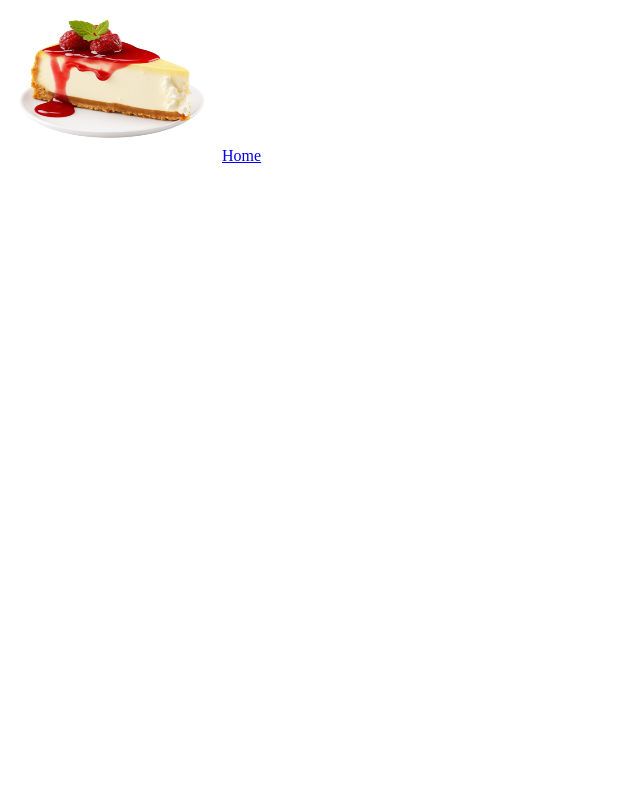
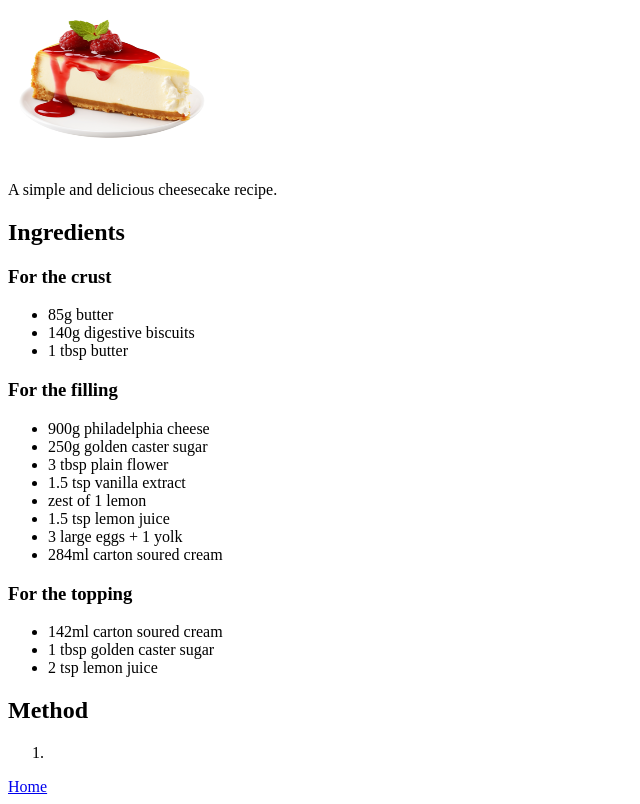
Before and after one commit to Leighton-W/odin-recipes, a plain HTML site: page recipes/cheesecake.html in a window 1280 px wide. Shown: the part 79-883 px from the top of the page, without its empty margins (0-640 px from the left). Before the commit the page ends 800 px from the top, so only its background shows below. Drawn offline with Linux system fonts and the light colour scheme.

Commit message:
Added ingredients
Added the ingredients for the cheesecake to the cheesecake recipe page.

```diff
--- a/recipes/cheesecake.html
+++ b/recipes/cheesecake.html
@@ -8,7 +8,38 @@
     <body>
         <h1>Cheesecake</h1>
         <img src="../images/cheescake.png" alt="" height="160" width="210">
+        <p>A simple and delicious cheesecake recipe.</p>
+        <h2>Ingredients</h2>
+        <h3>For the crust</h3>
+        <ul>
+            <li>85g butter</li>
+            <li>140g digestive biscuits</li>
+            <li>1 tbsp butter</li>
+        </ul>
 
+        <h3>For the filling</h3>
+        <ul>
+            <li>900g philadelphia cheese </li>
+            <li>250g golden caster sugar</li>
+            <li>3 tbsp plain flower</li>
+            <li>1.5 tsp vanilla extract</li>
+            <li>zest of 1 lemon</li>
+            <li>1.5 tsp lemon juice</li>
+            <li>3 large eggs + 1 yolk</li>
+            <li>284ml carton soured cream</li>
+        </ul>
+
+        <h3>For the topping</h3>
+        <ul>
+            <li>142ml carton soured cream</li>
+            <li>1 tbsp golden caster sugar</li>
+            <li>2 tsp lemon juice</li>
+        </ul>
+
+        <h2>Method</h2>
+        <ol>
+            <li></li>
+        </ol>
 
 
 
```
